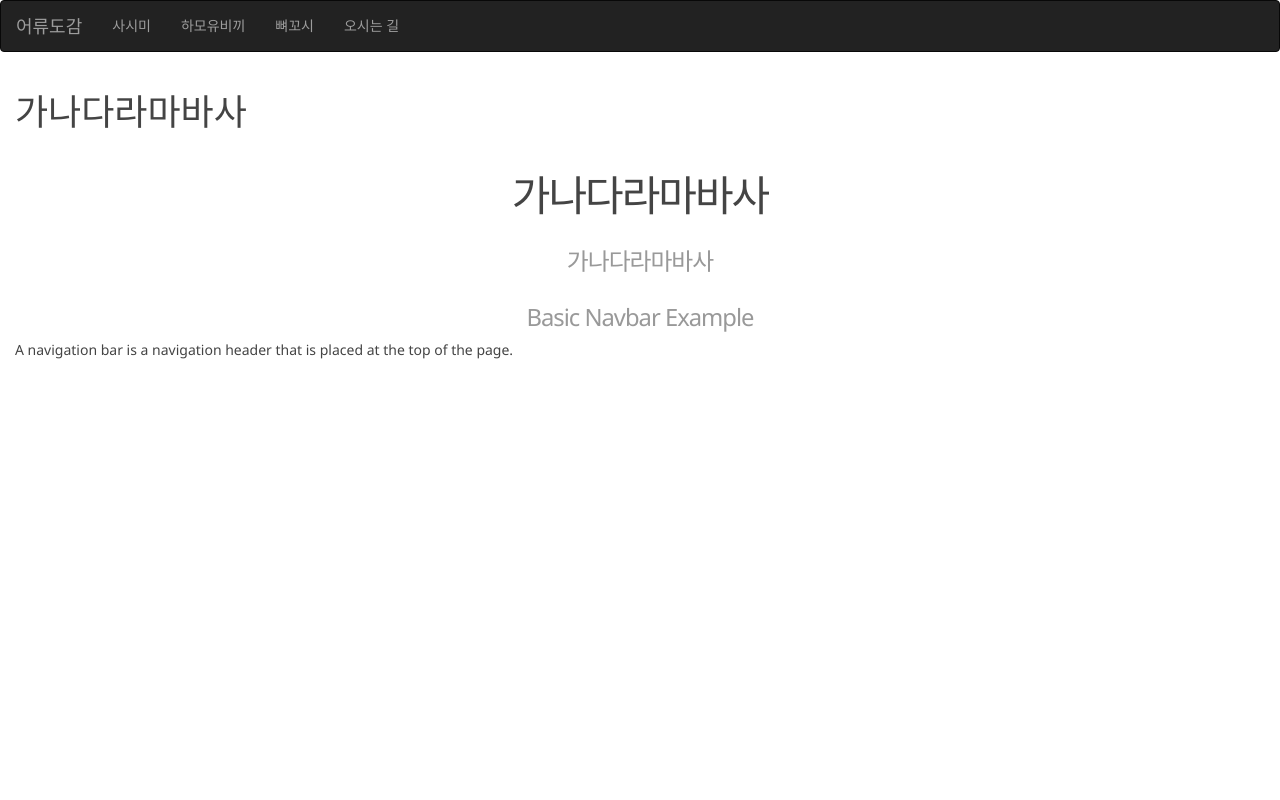
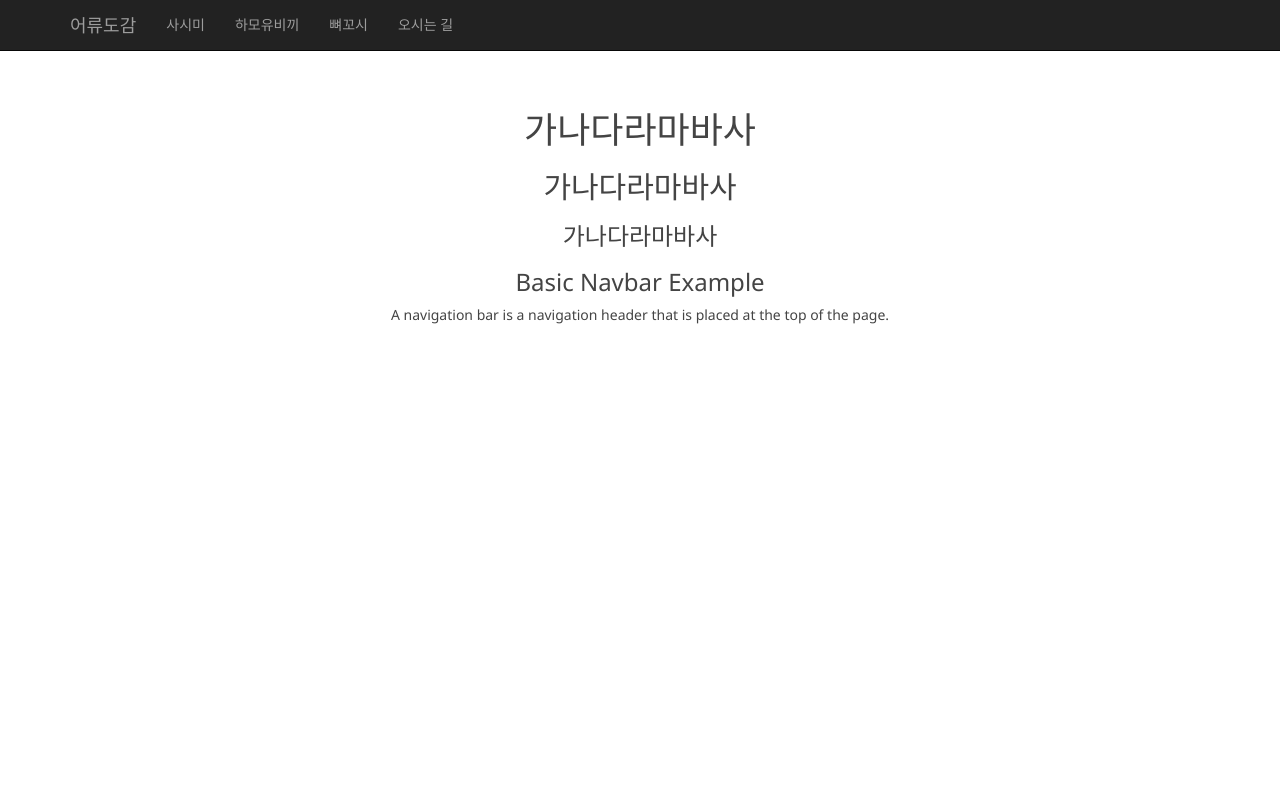
Before and after one commit to yeongseon/FishBook, a Flask app: page /menu1 in a window 1280 px wide. Run offline with Flask 2, Linux system fonts and the light colour scheme; some libraries are stand-ins or nearby versions.

Commit message:
Change navbar design

```diff
--- a/static/css/main.css
+++ b/static/css/main.css
@@ -1,64 +1,11 @@
 body {
   margin: 0;
   padding: 0;
+  padding-top: 50px;
   font-family: "Noto Sans", Helvetica, Arial, sans-serif;
   color: #444;
 }
-
-/*
- * Create dark grey header with a white logo
- */
-
-header {
-  background-color: #2B2B2B;
-  height: 35px;
-  width: 100%;
-  opacity: .9;
-  margin-bottom: 10px;
+.starter-template {
+  padding: 40px 15px;
+  text-align: center;
 }
-
-header h1.logo {
-  margin: 0;
-  font-size: 1.7em;
-  color: #fff;
-  text-transform: uppercase;
-  float: left;
-}
-
-header h1.logo:hover {
-  color: #fff;
-  text-decoration: none;
-}
-
-/*
- * Center the body content
- */
-
-.container {
-  width: 940px;
-  margin: 0 auto;
-}
-
-div.jumbo {
-  padding: 10px 0 30px 0;
-  background-color: #eeeeee;
-  -webkit-border-radius: 6px;
-     -moz-border-radius: 6px;
-          border-radius: 6px;
-}
-
-h2 {
-  font-size: 3em;
-  margin-top: 40px;
-  text-align: center;
-  letter-spacing: -2px;
-}
-
-h3 {
-  font-size: 1.7em;
-  font-weight: 100;
-  margin-top: 30px;
-  text-align: center;
-  letter-spacing: -1px;
-  color: #999;
-}
--- a/templates/menu1.html
+++ b/templates/menu1.html
@@ -5,25 +5,27 @@
 
 {% block head %}
 {{super()}}
-<link rel="shortcut icon" type="image/x-icon"
-      href="{{url_for('.static', filename='favicon.ico')}}" />
+<link rel="shortcut icon" href="{{url_for('.static', filename='favicon.ico')}}"  type="image/x-icon" />
 {% endblock %}
 
 {% block styles %}
 {{super()}}
+<link rel="stylesheet" href="https://maxcdn.bootstrapcdn.com/bootstrap/3.3.2/css/bootstrap.min.css">
+<link rel="stylesheet" href="{{ url_for('static', filename='css/main.css') }}">
 <link rel="stylesheet" href="https://maxcdn.bootstrapcdn.com/font-awesome/4.4.0/css/font-awesome.min.css">
-<link rel="stylesheet" href="{{ url_for('static', filename='css/main.css') }}">
 <link rel="stylesheet" href='http://fonts.googleapis.com/css?family=Noto+Sans' type='text/css'>
 {% endblock %}
 
-{% include "navbar1.html" %}
 
 {% block content %}
-<div class="container-fluid">
-  <h1>가나다라마바사</h1>
-  <h2>가나다라마바사</h2>
-  <h3>가나다라마바사</h3>
-  <h3>Basic Navbar Example</h3>
-  <p>A navigation bar is a navigation header that is placed at the top of the page.</p>
+{% include "navbar1.html" %}
+<div class="container">
+  <div class="starter-template">
+    <h1>가나다라마바사</h1>
+    <h2>가나다라마바사</h2>
+    <h3>가나다라마바사</h3>
+    <h3>Basic Navbar Example</h3>
+    <p>A navigation bar is a navigation header that is placed at the top of the page.</p>
+  </div>
 </div>
-{% endblock  %}
+{% endblock %}
--- a/templates/navbar1.html
+++ b/templates/navbar1.html
@@ -1,35 +1,24 @@
 {% block navbar %}
-<div class="navbar navbar-inverse" role="navigation">
-  <div class="container-fluid">
+<nav class="navbar navbar-inverse navbar-fixed-top">
+  <div class="container">
       <div class="navbar-header">
-          <button type="button" class="navbar-toggle" data-toggle="collapse" data-target=".navbar-collapse">
+            <button type="button" class="navbar-toggle collapsed" data-toggle="collapse" data-target="#navbar" aria-expanded="false" aria-controls="navbar">
             <span class="sr-only">Toggle naviation</span>
+            <span class="icon-bar"></span>
             <span class="icon-bar"></span>
             <span class="icon-bar"></span>
             <span class="icon-bar"></span>
           </button>
           <a class="navbar-brand" href="/">어류도감</a>
       </div>
-      <div class"navbar-collapse colleage">
+      <div id="navbar" class="navbar-collapse colleage">
         <ul class="nav navbar-nav">
           <li><a href="{{ url_for('menu1')}}">사시미</a><li>
-        </ul>
-      </div>
-      <div class"navbar-collapse colleage">
-        <ul class="nav navbar-nav">
           <li><a href="{{ url_for('menu2')}}">하모유비끼</a><li>
-        </ul>
-      </div>
-      <div class"navbar-collapse colleage">
-        <ul class="nav navbar-nav">
           <li><a href="{{ url_for('menu3')}}">뼈꼬시</a><li>
-        </ul>
-      </div>
-      <div class"navbar-collapse colleage">
-        <ul class="nav navbar-nav">
           <li><a href="{{ url_for('navigation')}}">오시는 길</a><li>
         </ul>
       </div>
   </div>
-</div>
+</nav>
 {% endblock navbar %}
```
Also changed, not shown: templates/home.html (+65 -6 lines), templates/menu2.html (+25 -7 lines), templates/menu3.html (+15 -4 lines), templates/navbar2.html (+12 -4 lines), templates/navigation.html (+18 -5 lines), README.md.
